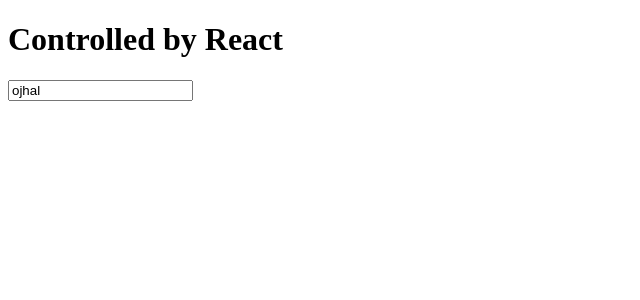
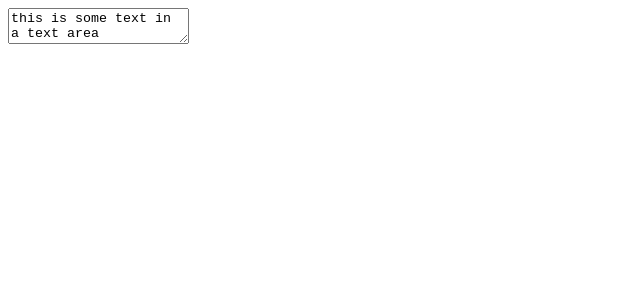
Before and after one commit to ojhal/React-Testing, a React (Create React App) app: page / in a window 1280 px wide. Shown: the top 300 px of the page, without its empty margins (0-640 px from the left). Built offline with nearby package versions, Linux system fonts and the light colour scheme.

Commit message:
I learned textarea

```diff
--- a/src/App.js
+++ b/src/App.js
@@ -53,18 +53,14 @@
 import React, { Component } from 'react';
 export default class App extends Component {
   state = {
-    value: "ojhal"
+    value: "this is some text in a text area"
   };
-  handleChange = (e) => {
-    console.log(e.target.value);
-    this.setState({ value: e.target.value.toUpperCase().substr(0, 10) });
-  };
+
   render() {
     return (
       <div>
         <form>
-          <h1>Controlled by React</h1>
-          <input type="text" value={this.state.value} onChange={this.handleChange} />
+          <textarea value={this.state.value} />
         </form>
       </div >
     );
```
